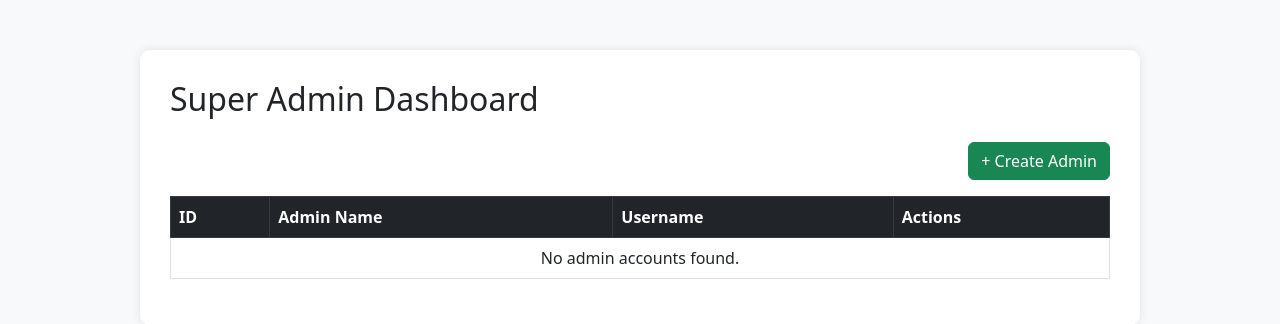
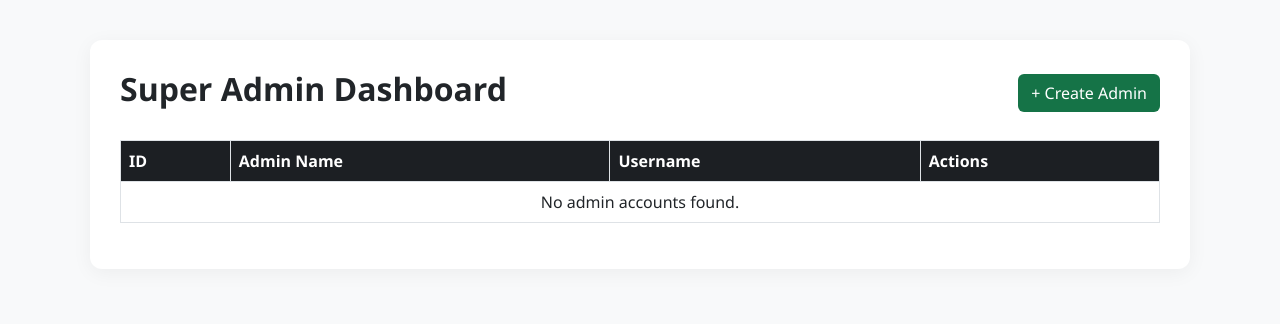
Before and after one commit to ChandlerVictorino/formula1carrental, a CodeIgniter app: the page made by application/views/superadmin/dashboard.php in a window 1280 px wide. Shown: the top 324 px of the page. Run offline with CodeIgniter, Linux system fonts and the light colour scheme.

Commit message:
Update dashboard.php

```diff
--- a/application/views/superadmin/dashboard.php
+++ b/application/views/superadmin/dashboard.php
@@ -11,38 +11,52 @@
     <style>
         body {
             background-color: #f8f9fa;
+            font-family: 'Segoe UI', sans-serif;
         }
         .dashboard-container {
-            max-width: 1000px;
-            margin: auto;
-            margin-top: 50px;
+            max-width: 1100px;
+            margin: 40px auto;
             background: white;
             padding: 30px;
-            border-radius: 10px;
-            box-shadow: 0 0 10px rgba(0, 0, 0, 0.1);
+            border-radius: 12px;
+            box-shadow: 0 4px 20px rgba(0, 0, 0, 0.05);
         }
-        .modal .form-label {
-            font-weight: 500;
+        .table th {
+            background-color: #1c1f23;
+            color: white;
+        }
+        .btn-create {
+            background-color: #157347;
+            color: white;
+        }
+        .btn-create:hover {
+            background-color: #146c43;
+        }
+        .btn-edit {
+            background-color: #0d6efd;
+            color: white;
+        }
+        .btn-edit:hover {
+            background-color: #0b5ed7;
+        }
+        .btn-delete {
+            background-color: #dc3545;
+            color: white;
+        }
+        .btn-delete:hover {
+            background-color: #bb2d3b;
         }
     </style>
 </head>
 <body>
     <div class="dashboard-container">
-    <h2 class="mb-4">Super Admin Dashboard</h2>
-
-    <?php if ($this->session->flashdata('success')): ?>
-        <div class="alert alert-success"> <?= $this->session->flashdata('success') ?> </div>
-    <?php endif; ?>
-    <?php if ($this->session->flashdata('error')): ?>
-        <div class="alert alert-danger"> <?= $this->session->flashdata('error') ?> </div>
-    <?php endif; ?>
-
-    <div class="d-flex justify-content-end mb-3">
-        <a href="<?= base_url('superadmin/create_admin') ?>" class="btn btn-success">+ Create Admin</a>
+        <div class="d-flex justify-content-between align-items-center mb-4">
+            <h2 class="fw-bold">Super Admin Dashboard</h2>
+            <a href="<?= base_url('superadmin/create_admin') ?>" class="btn btn-create">+ Create Admin</a>
         </div>
 
-    <table class="table table-bordered table-hover">
-        <thead class="table-dark">
+        <table class="table table-bordered">
+            <thead>
                 <tr>
                     <th>ID</th>
                     <th>Admin Name</th>
@@ -58,8 +72,8 @@
                         <td><?= $admin->admin_name ?></td>
                         <td><?= $admin->admin_username ?></td>
                         <td>
-                        <a href="<?= base_url('superadmin/edit_admin/' . $admin->admin_id) ?>" class="btn btn-primary btn-sm">Edit</a>
-                        <button class="btn btn-danger btn-sm" onclick="confirmDelete(<?= $admin->admin_id ?>)">Delete</button>
+                            <a href="<?= base_url('superadmin/edit_admin/' . $admin->admin_id) ?>" class="btn btn-edit btn-sm">Edit</a>
+                            <button class="btn btn-delete btn-sm" onclick="confirmDelete(<?= $admin->admin_id ?>)">Delete</button>
                         </td>
                     </tr>
                 <?php endforeach; ?>
```
Lines whose indentation alone changed are shown as unchanged.
